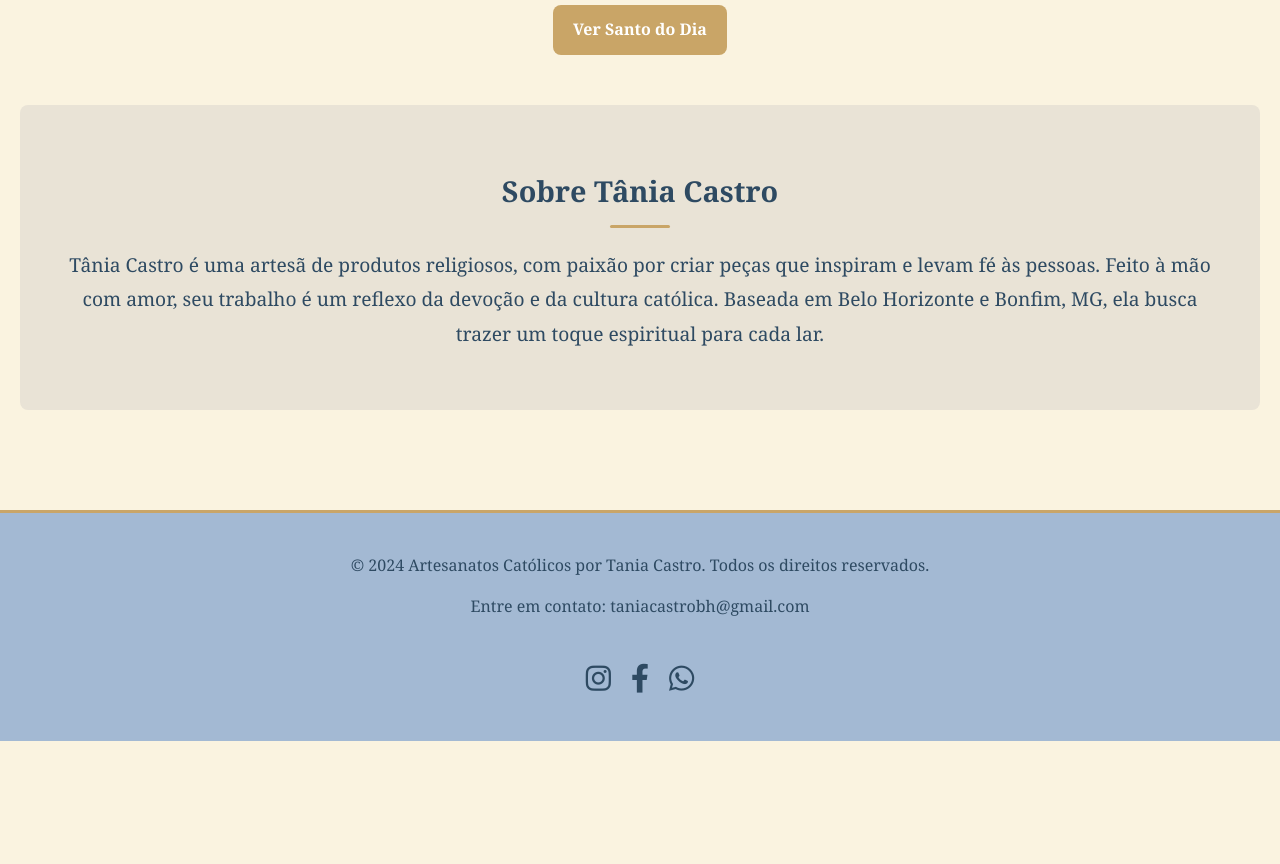
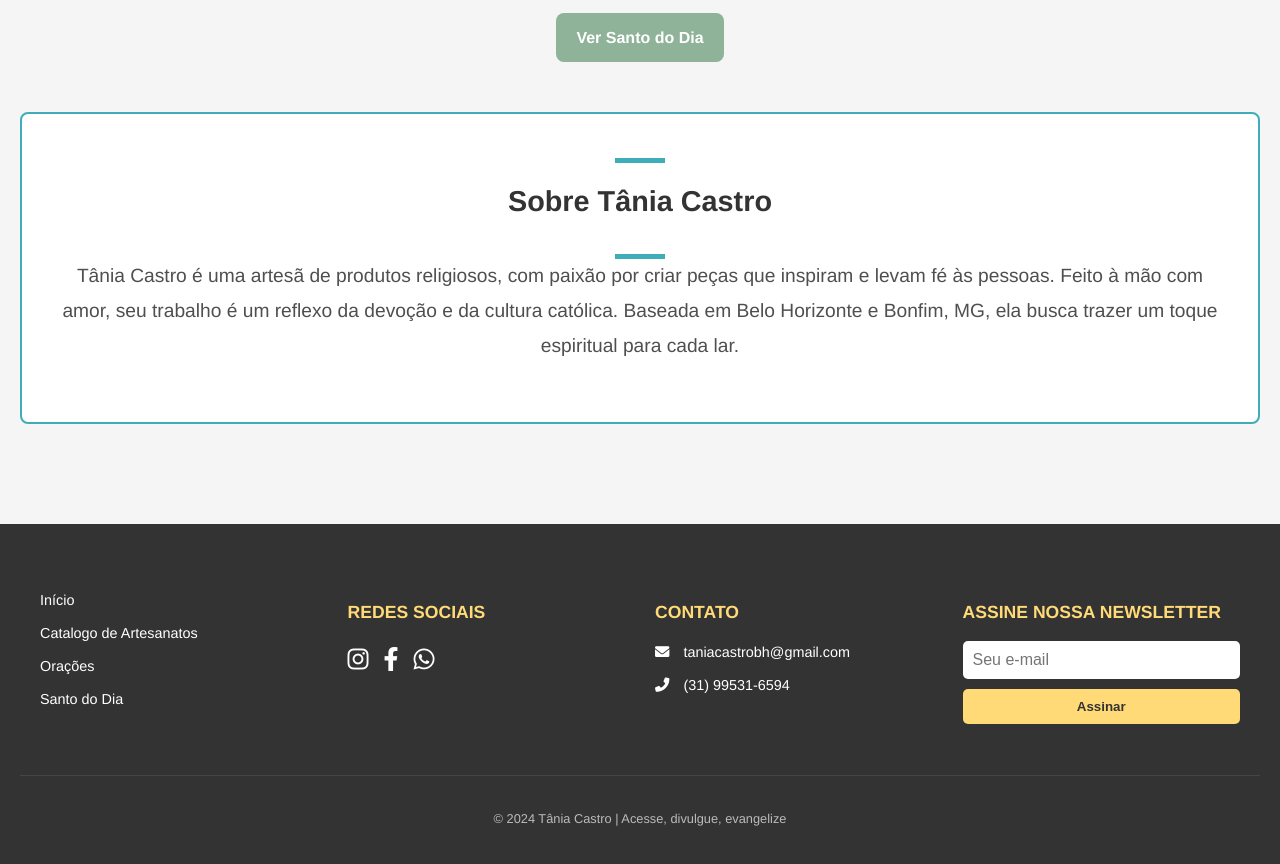
Before and after one commit to deborahtmatos/Projeto-Mais-Vidas, a plain HTML site: page index.html in a window 1280 px wide. Shown: the part 1576-2440 px from the top of the page. Before the commit the page ends 2317 px from the top, so only its background shows below. Drawn offline with Linux system fonts and the light colour scheme.

Commit message:
ajuste index

```diff
--- a/index.css
+++ b/index.css
@@ -1,19 +1,19 @@
 /* Configurações gerais */
 body {
-    font-family: 'Georgia', serif; /* Fonte clássica, serifada, remete a elegância e tradição */
+    font-family: 'Helvetica Neue', sans-serif; /* Fonte moderna e limpa */
     line-height: 1.6;
     margin: 0;
     padding: 0;
-    background-color: #FAF3E0; /* Fundo creme claro */
-    color: #2E4A62; /* Azul Escuro */
+    background: #F5F5F5; /* Fundo cinza claro neutro */
+    color: #4F4F4F; /* Texto em cinza médio */
 }
 
 /* Header */
 header {
-    background-color: #A3B9D3; /* Azul Pastel */
+    background-color: #3DADB8; /* Turquesa Suave */
     text-align: center;
     padding: 30px 0;
-    border-bottom: 3px solid #C9A567; /* Linha dourada para destacar o cabeçalho */
+    border-bottom: 3px solid #8FB399; /* Linha verde suave */
 }
 
 .header-container {
@@ -28,15 +28,17 @@ header {
 }
 
 h1 {
-    color: #2E4A62; /* Azul Escuro */
-    font-size: 2rem;
+    color: #FFFFFF; /* Cor do texto do título principal */
+    font-size: 2.5rem;
+    margin: 10px 0;
+    font-weight: bold;
 }
 
 /* Navegação */
 nav {
-    background-color: #A3B9D3; /* Azul Pastel */
+    background-color: #3DADB8; /* Turquesa Suave */
     padding: 15px 0;
-    border-bottom: 2px solid #C9A567; /* Linha dourada suave */
+    border-bottom: 2px solid #8FB399; /* Linha verde suave */
 }
 
 .nav-links {
@@ -49,7 +51,7 @@ nav {
 }
 
 .nav-links a {
-    color: #2E4A62; /* Azul Escuro */
+    color: #FFFFFF; /* Texto dos links em branco */
     text-decoration: none;
     font-weight: bold;
     padding: 10px 15px;
@@ -57,14 +59,14 @@ nav {
 }
 
 .nav-links a:hover {
-    color: #C9A567; /* Dourado Claro no hover */
-    border-bottom: 2px solid #C9A567; /* Linha dourada para indicar o link */
+    color: #8FB399; /* Verde suave no hover */
+    border-bottom: 2px solid #8FB399; /* Linha verde suave */
 }
 
 /* Conteúdo Principal */
 main {
     padding: 50px 20px;
-    background-color: #FAF3E0; /* Fundo creme claro */
+    background-color: #F5F5F5; /* Fundo cinza claro */
 }
 
 section {
@@ -75,33 +77,45 @@ section {
 h2 {
     font-size: 1.8rem;
     margin-bottom: 20px;
-    color: #2E4A62; /* Azul Escuro */
+    color: #333333; /* Grafite Escuro */
     position: relative;
+    padding-bottom: 15px;
+}
+
+h2::before,
+h2::after {
+    content: '';
+    width: 50px;
+    height: 5px;
+    background-color: #3DADB8; /* Linha turquesa */
+    display: block;
+    position: absolute;
+    left: 50%;
+    transform: translateX(-50%);
+}
+
+h2::before {
+    top: -20px;
 }
 
 h2::after {
-    content: '';
-    width: 60px;
-    height: 3px;
-    background-color: #C9A567; /* Linha decorativa dourada */
-    display: block;
-    margin: 10px auto 0 auto;
-    border-radius: 2px;
+    bottom: -20px;
 }
 
 /* Destaque para a seção inicial */
 .highlight-section {
-    background-color: #E9E3D6; /* Bege mais claro para destacar */
+    background-color: #FFFFFF; /* Branco para destacar */
     padding: 40px 20px;
     border-radius: 8px;
     box-shadow: 0 4px 8px rgba(0, 0, 0, 0.1);
     margin-bottom: 50px;
     font-style: italic;
+    border: 2px solid #3DADB8; /* Borda turquesa */
 }
 
 .highlight-section p {
     font-size: 1.2rem;
-    color: #2E4A62;
+    color: #4F4F4F; /* Cinza médio */
     line-height: 1.8;
 }
 
@@ -117,26 +131,29 @@ h2::after {
 .artesanato-gallery img {
     max-width: 220px;
     border-radius: 8px;
+    border: 3px solid #C19A6B; /* Borda marrom claro */
     box-shadow: 0 4px 8px rgba(0, 0, 0, 0.2);
-    transition: transform 0.3s ease;
+    transition: transform 0.3s ease, box-shadow 0.3s ease;
 }
 
 .artesanato-gallery img:hover {
     transform: scale(1.05);
+    box-shadow: 0 6px 12px rgba(0, 0, 0, 0.3);
 }
 
 /* Seção Sobre */
 #sobre {
-    background-color: #E9E3D6; /* Bege mais claro */
+    background-color: #FFFFFF; /* Branco para destacar */
     padding: 40px;
     border-radius: 8px;
     text-align: center;
     margin-bottom: 50px;
+    border: 2px solid #3DADB8; /* Borda turquesa */
 }
 
 #sobre p {
     font-size: 1.2rem;
-    color: #2E4A62;
+    color: #4F4F4F; /* Cinza médio */
     line-height: 1.8;
 }
 
@@ -144,71 +161,132 @@ h2::after {
 .button {
     display: inline-block;
     padding: 12px 20px;
-    background-color: #C9A567; /* Dourado Claro */
+    background-color: #8FB399; /* Verde suave */
     color: #FFFFFF;
     text-decoration: none;
     font-weight: bold;
     border-radius: 8px;
+    border: none;
     transition: background-color 0.3s ease, transform 0.3s ease;
 }
 
 .button:hover {
-    background-color: #2E4A62; /* Azul Escuro no hover */
+    background-color: #333333; /* Grafite escuro no hover */
     transform: scale(1.05);
 }
 
-/* Footer (Rodapé) */
+/* Footer */
 footer {
-    background-color: #A3B9D3; /* Azul Pastel */
-    color: #2E4A62;
-    text-align: center;
-    padding: 40px 20px;
-    border-top: 3px solid #C9A567; /* Linha dourada para destacar o rodapé */
+    background-color: #333333; /* Cinza escuro para contraste */
+    color: #FFFFFF; /* Texto em branco */
+    padding: 50px 20px;
+    font-size: 0.9rem;
+    line-height: 1.6;
 }
 
-.footer-container {
+.footer-content {
+    display: flex;
+    flex-wrap: wrap;
+    justify-content: space-between;
     max-width: 1200px;
     margin: 0 auto;
-    display: flex;
-    flex-direction: column;
-    align-items: center;
-    gap: 15px;
+    gap: 30px;
 }
 
-.footer-container p {
-    margin: 0;
-    font-size: 1rem;
+.footer-section {
+    flex: 1;
+    min-width: 200px;
+    margin-bottom: 20px;
 }
 
-.footer-container a {
-    color: #2E4A62; /* Azul Escuro */
+.footer-section h4 {
+    font-size: 1.1rem;
+    margin-bottom: 15px;
+    color: #FFDA77; /* Amarelo suave para destaque */
+    text-transform: uppercase;
+}
+
+.footer-section ul {
+    list-style: none;
+    padding: 0;
+}
+
+.footer-section ul li {
+    margin-bottom: 10px;
+}
+
+.footer-section ul li a {
+    color: #FFFFFF;
     text-decoration: none;
     transition: color 0.3s ease;
 }
 
-.footer-container a:hover {
-    color: #C9A567; /* Dourado Claro no hover */
+.footer-section ul li a:hover {
+    color: #FFDA77; /* Amarelo suave no hover */
 }
 
-/* Redes Sociais no Rodapé */
-.social-media {
+.social-icons {
     display: flex;
-    justify-content: center;
-    gap: 20px;
-    margin-top: 20px;
+    gap: 15px;
 }
 
-.social-icon {
-    color: #2E4A62; /* Azul Escuro */
-    font-size: 1.8rem;
+.social-icons a {
+    color: #FFFFFF;
+    font-size: 1.5rem;
     transition: color 0.3s ease, transform 0.3s ease;
 }
 
-.social-icon:hover {
-    color: #C9A567; /* Dourado Claro no hover */
+.social-icons a:hover {
+    color: #FFDA77; /* Amarelo suave no hover */
     transform: scale(1.1);
 }
 
+.footer-section.contact p {
+    margin: 0 0 10px;
+}
+
+.footer-section.contact i {
+    margin-right: 10px;
+}
+
+.footer-section.newsletter form {
+    display: flex;
+    flex-direction: column;
+    gap: 10px;
+}
+
+.footer-section.newsletter input[type="email"] {
+    padding: 10px;
+    border: none;
+    border-radius: 5px;
+    outline: none;
+    font-size: 1rem;
+}
+
+.footer-section.newsletter button {
+    padding: 10px;
+    background-color: #FFDA77; /* Amarelo suave */
+    color: #333333;
+    border: none;
+    border-radius: 5px;
+    font-weight: bold;
+    cursor: pointer;
+    transition: background-color 0.3s ease;
+}
+
+.footer-section.newsletter button:hover {
+    background-color: #FFFFFF; /* Branco no hover */
+    color: #333333;
+}
+
+.footer-bottom {
+    text-align: center;
+    margin-top: 30px;
+    border-top: 1px solid #444444;
+    padding-top: 20px;
+    font-size: 0.8rem;
+    color: #BBBBBB; /* Cinza claro para menos destaque */
+}
 /* Responsividade */
 @media (max-width: 768px) {
     .nav-links {
--- a/index.html
+++ b/index.html
@@ -74,21 +74,38 @@
     </main>
 
     <footer>
-        <div class="footer-container">
-            <p>&copy; 2024 Artesanatos Católicos por Tania Castro. Todos os direitos reservados.</p>
-            <p>Entre em contato: <a href="mailto:taniacastrobh@gmail.com">taniacastrobh@gmail.com</a></p>
-            <!-- Redes sociais -->
-            <div class="social-media">
-                <a href="https://www.instagram.com/taniacastroartesanatos/" target="_blank" class="social-icon">
-                    <i class="fab fa-instagram"></i>
-                </a>
-                <a href="https://www.facebook.com/tania.castro.9256" target="_blank" class="social-icon">
-                    <i class="fab fa-facebook-f"></i>
-                </a>
-                <a href="https://wa.me/31995316594" target="_blank" class="social-icon">
-                    <i class="fab fa-whatsapp"></i>
-                </a>
+        <div class="footer-content">
+            <div class="footer-section links">
+                <ul>
+                    <li><a href="#Inicio">Início</a></li>
+                    <li><a href="#artesanato">Catalogo de Artesanatos</a></li>
+                    <li><a href="#orações">Orações</a></li>
+                    <li><a href="#santo-do-dia">Santo do Dia</a></li>
+                </ul>
             </div>
+            <div class="footer-section social">
+                <h4>Redes Sociais</h4>
+                <div class="social-icons">
+                    <a href="https://www.instagram.com/taniacastroartesanatos/" target="_blank"><i class="fab fa-instagram"></i></a>
+                    <a href="https://www.facebook.com/tania.castro.9256" target="_blank"><i class="fab fa-facebook-f"></i></a>
+                    <a href="https://wa.me/31995316594" target="_blank"><i class="fab fa-whatsapp"></i></a>
+                </div>
+            </div>
+            <div class="footer-section contact">
+                <h4>Contato</h4>
+                <p><i class="fas fa-envelope"></i> taniacastrobh@gmail.com</p>
+                <p><i class="fas fa-phone-alt"></i> (31) 99531-6594</p>
+            </div>
+            <div class="footer-section newsletter">
+                <h4>Assine Nossa Newsletter</h4>
+                <form action="#" method="post">
+                    <input type="email" name="email" placeholder="Seu e-mail">
+                    <button type="submit">Assinar</button>
+                </form>
+            </div>
+        </div>
+        <div class="footer-bottom">
+            <p>&copy; 2024 Tânia Castro | Acesse, divulgue, evangelize</p>
         </div>
     </footer>
 
--- a/santododia.json
+++ b/santododia.json
@@ -20,7 +20,11 @@
         "historia": "Hoje, dia 4 de outubro, a Igreja Católica celebra São Francisco de Assis, conhecido como o padroeiro dos animais, do meio ambiente e um exemplo de humildade e amor aos pobres. São Francisco é amplamente reverenciado por sua vida dedicada à simplicidade e ao cuidado com a criação de Deus.",
         "imagem": "imagem/sao-francisco.png"
     },
-
+    "10-05": {
+        "nome": "Santa Faustina Kowalska",
+        "historia": "No dia 5 de outubro, a Igreja Católica celebra Santa Faustina Kowalska, conhecida como a "Apóstola da Divina Misericórdia". Santa Faustina foi uma freira polonesa que teve visões de Jesus e foi instruída a promover a devoção à Divina Misericórdia. Sua vida e escritos inspiraram a festa da Divina Misericórdia, celebrada no segundo domingo da Páscoa.",
+        "imagem": "imagem/santa-faustina-kowaslka.jpg"
+    },
     "12-31": {
         "nome": "São Silvestre I",
         "historia": "São Silvestre I foi o papa durante o Concílio de Niceia e um dos primeiros a usar o título de 'Papa'."
```
Also changed, not shown: IMAGEM/santa-faustina-kowaslka.jpg (added).
